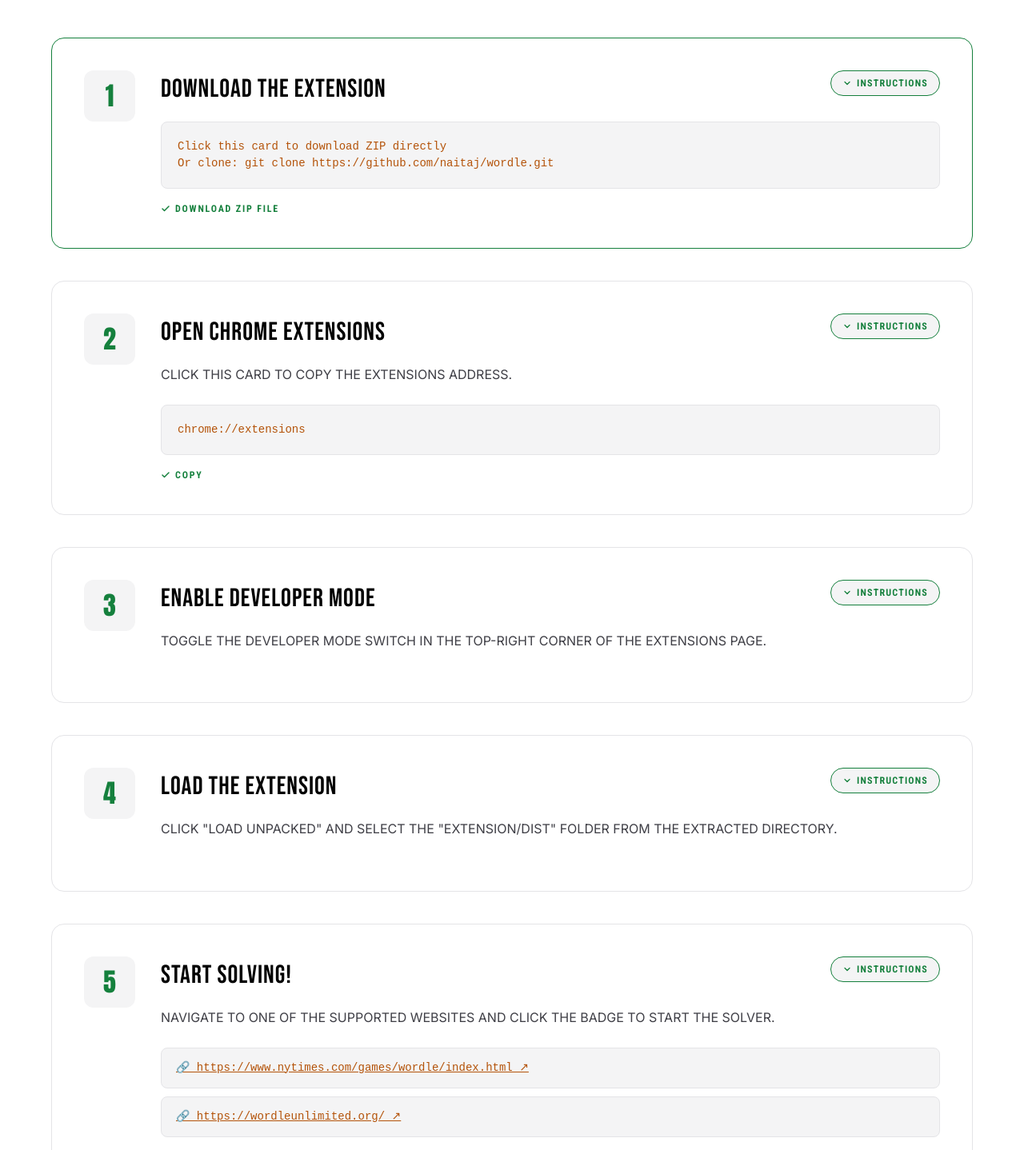
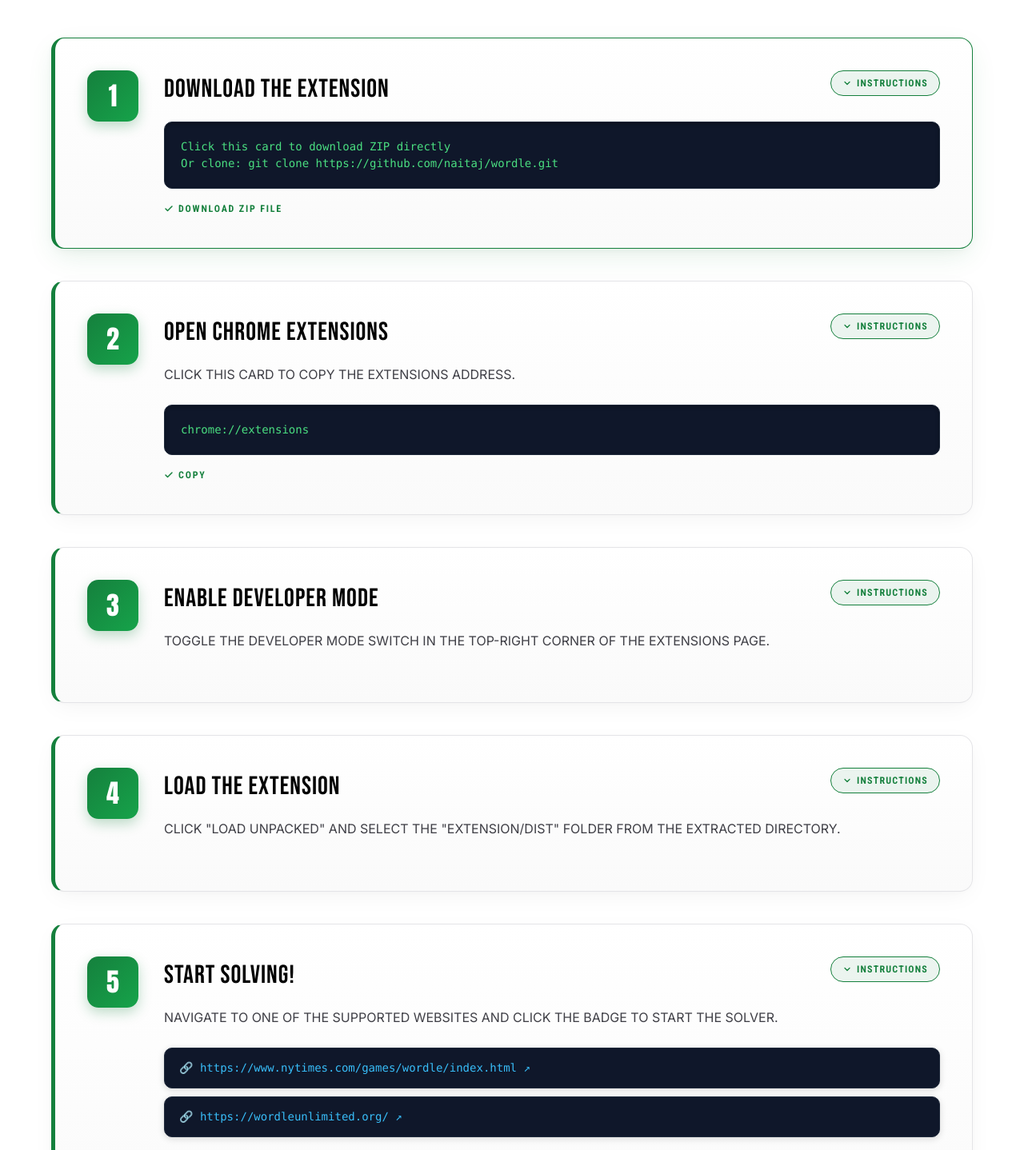
Before and after one commit to naitaj/wordle, a React (Vite) app: page /install in a window 1280 px wide. Shown: the part 492-1930 px from the top of the page at 80% size. Built offline with nearby package versions, Linux system fonts and the light colour scheme.

Commit message:
Redesign Card UI aesthetics with rich green gradients and dark terminal code boxes

```diff
--- a/src/pages/InstallGuidePage.tsx
+++ b/src/pages/InstallGuidePage.tsx
@@ -295,14 +295,19 @@ export const InstallGuidePage = () => {
                 display: 'flex',
                 gap: '32px',
                 backgroundColor: 'var(--bg-card)',
-                border: step.id === activeStep ? '1.5px solid var(--accent-green)' : '1px solid var(--border-primary)',
+                background: 'linear-gradient(180deg, #ffffff 0%, #fafafa 100%)',
+                border: step.id === activeStep ? '1.5px solid #15803d' : '1px solid #e4e4e7',
+                borderLeft: '5px solid #15803d',
                 borderRadius: '16px',
                 padding: '40px',
                 alignItems: 'flex-start',
                 cursor: step.id === 1 || step.id === 2 ? 'pointer' : 'default',
                 transition: 'all 0.3s ease',
                 textDecoration: 'none',
-                color: 'inherit'
+                color: 'inherit',
+                boxShadow: step.id === activeStep
+                  ? '0 12px 35px -5px rgba(21, 128, 61, 0.12), 0 4px 12px -2px rgba(0, 0, 0, 0.04)'
+                  : '0 8px 30px -5px rgba(0, 0, 0, 0.05), 0 2px 8px -2px rgba(0, 0, 0, 0.02)'
               }}
               className="flex-col md:flex-row"
             >
@@ -310,20 +315,21 @@ export const InstallGuidePage = () => {
                 flexShrink: 0,
                 width: '64px',
                 height: '64px',
-                backgroundColor: 'var(--bg-secondary)',
-                color: 'var(--accent-green)',
+                background: 'linear-gradient(135deg, #15803d 0%, #16a34a 100%)',
+                color: '#ffffff',
                 display: 'flex',
                 alignItems: 'center',
                 justifyContent: 'center',
                 fontFamily: '"Anton", sans-serif',
                 fontSize: '32px',
-                borderRadius: '12px'
+                borderRadius: '14px',
+                boxShadow: '0 6px 16px rgba(21, 128, 61, 0.28)'
               }}>
                 {step.id}
               </div>
               <div style={{ flex: 1, width: '100%' }}>
                 <div style={{ display: 'flex', justifyContent: 'space-between', alignItems: 'flex-start', gap: '16px', width: '100%', marginBottom: '16px' }}>
-                  <h3 style={{ fontFamily: '"Bebas Neue", sans-serif', fontSize: '32px', margin: 0, letterSpacing: '1px', textTransform: 'uppercase' }}>
+                  <h3 style={{ fontFamily: '"Bebas Neue", sans-serif', fontSize: '32px', margin: 0, letterSpacing: '1px', textTransform: 'uppercase', color: 'var(--text-primary)' }}>
                     {step.title}
                   </h3>
                   <button
@@ -337,9 +343,9 @@ export const InstallGuidePage = () => {
                       flexShrink: 0,
                       padding: '6px 14px',
                       borderRadius: '20px',
-                      backgroundColor: expandedSteps[step.id] ? 'var(--accent-green)' : 'var(--bg-secondary)',
-                      color: expandedSteps[step.id] ? '#ffffff' : 'var(--accent-green)',
-                      border: '1.5px solid var(--accent-green)',
+                      backgroundColor: expandedSteps[step.id] ? '#15803d' : 'rgba(21, 128, 61, 0.08)',
+                      color: expandedSteps[step.id] ? '#ffffff' : '#15803d',
+                      border: '1.5px solid #15803d',
                       fontFamily: '"Roboto Condensed", sans-serif',
                       fontSize: '12px',
                       fontWeight: 700,
@@ -349,7 +355,8 @@ export const InstallGuidePage = () => {
                       transition: 'all 0.2s ease',
                       display: 'flex',
                       alignItems: 'center',
-                      gap: '6px'
+                      gap: '6px',
+                      boxShadow: expandedSteps[step.id] ? '0 4px 12px rgba(21, 128, 61, 0.25)' : 'none'
                     }}
                   >
                     <svg width="12" height="12" viewBox="0 0 24 24" fill="none" stroke="currentColor" strokeWidth="2.5" strokeLinecap="round" strokeLinejoin="round" style={{ transform: expandedSteps[step.id] ? 'rotate(180deg)' : 'rotate(0deg)', transition: 'transform 0.2s ease' }}>
@@ -381,16 +388,17 @@ export const InstallGuidePage = () => {
                         display: 'inline-flex',
                         alignItems: 'center',
                         gap: '8px',
-                        color: 'var(--accent-amber)',
-                        fontFamily: 'monospace',
+                        color: '#38bdf8',
+                        fontFamily: 'Consolas, Monaco, monospace',
                         fontSize: '14px',
-                        textDecoration: 'underline',
+                        textDecoration: 'none',
                         padding: '14px 18px',
-                        backgroundColor: 'var(--bg-secondary)',
-                        border: '1px solid var(--border-primary)',
-                        borderRadius: '8px',
+                        backgroundColor: '#0f172a',
+                        border: '1px solid #1e293b',
+                        borderRadius: '10px',
                         wordBreak: 'break-all',
-                        transition: 'all 0.2s ease'
+                        transition: 'all 0.2s ease',
+                        boxShadow: '0 2px 8px rgba(0,0,0,0.15)'
                       }}
                     >
                       🔗 https://www.nytimes.com/games/wordle/index.html ↗
@@ -404,16 +412,17 @@ export const InstallGuidePage = () => {
                         display: 'inline-flex',
                         alignItems: 'center',
                         gap: '8px',
-                        color: 'var(--accent-amber)',
-                        fontFamily: 'monospace',
+                        color: '#38bdf8',
+                        fontFamily: 'Consolas, Monaco, monospace',
                         fontSize: '14px',
-                        textDecoration: 'underline',
+                        textDecoration: 'none',
                         padding: '14px 18px',
-                        backgroundColor: 'var(--bg-secondary)',
-                        border: '1px solid var(--border-primary)',
-                        borderRadius: '8px',
+                        backgroundColor: '#0f172a',
+                        border: '1px solid #1e293b',
+                        borderRadius: '10px',
                         wordBreak: 'break-all',
-                        transition: 'all 0.2s ease'
+                        transition: 'all 0.2s ease',
+                        boxShadow: '0 2px 8px rgba(0,0,0,0.15)'
                       }}
                     >
                       🔗 https://wordleunlimited.org/ ↗
@@ -421,15 +430,16 @@ export const InstallGuidePage = () => {
                   </div>
                 ) : step.code && (
                   <pre style={{
-                    backgroundColor: 'var(--bg-secondary)',
-                    border: '1px solid var(--border-primary)',
+                    backgroundColor: '#0f172a',
+                    border: '1px solid #1e293b',
                     padding: '20px',
-                    borderRadius: '8px',
+                    borderRadius: '10px',
                     overflowX: 'auto',
                     margin: 0,
-                    color: 'var(--accent-amber)',
-                    fontFamily: 'monospace',
-                    fontSize: '14px'
+                    color: '#4ade80',
+                    fontFamily: 'Consolas, Monaco, "Courier New", monospace',
+                    fontSize: '14px',
+                    boxShadow: 'inset 0 2px 4px rgba(0, 0, 0, 0.3)'
                   }}>
                     {step.code}
                   </pre>
```
